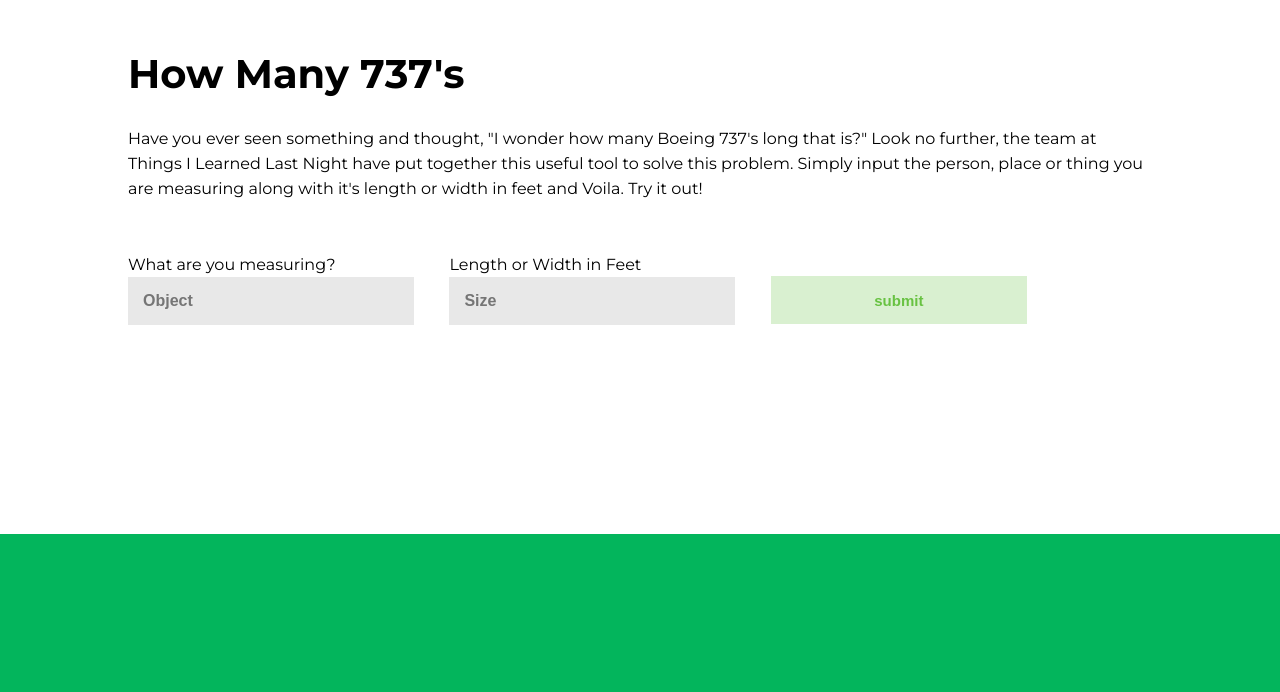
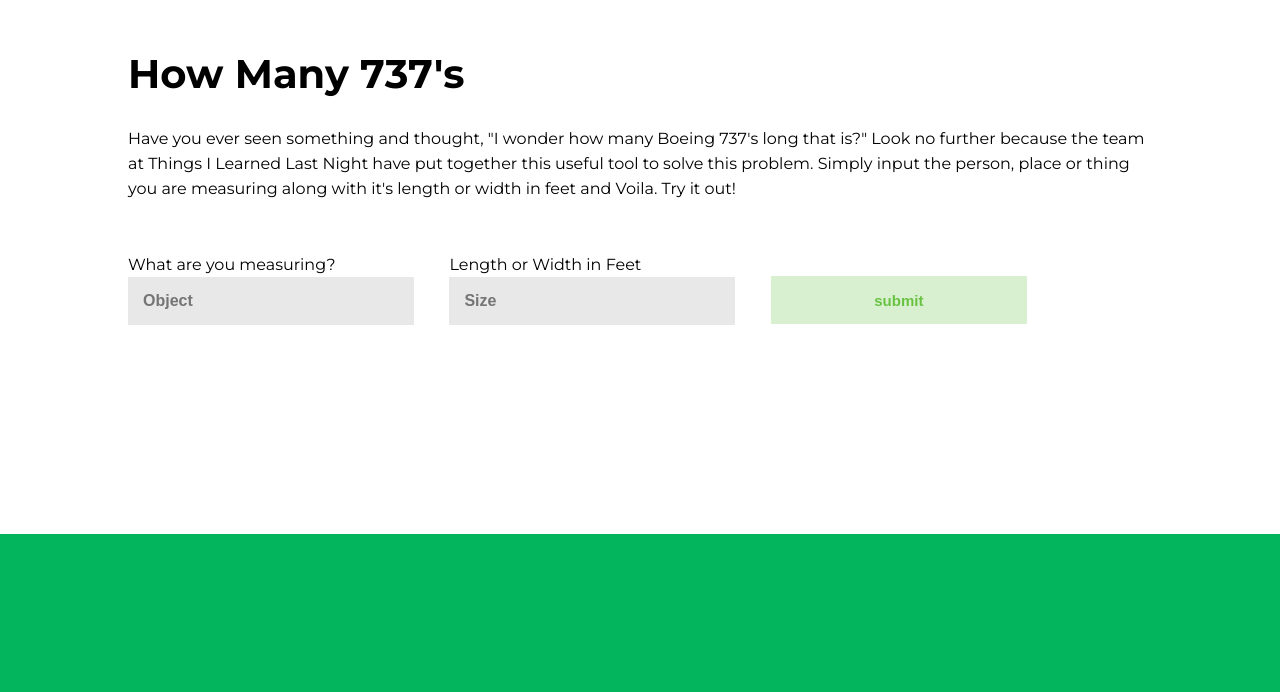
Before and after one commit to tim-stone/How-Many-737-s, a plain HTML site: page index.html in a window 1280 px wide. Shown: the part 106-798 px from the top of the page. Drawn offline with Linux system fonts and the light colour scheme.

Commit message:
1.3
Copy update

```diff
--- a/index.html
+++ b/index.html
@@ -27,7 +27,7 @@
 
         <div class="info-container">
             <h1>How Many 737's</h1>
-            <p>Have you ever seen something and thought, "I wonder how many Boeing 737's long that is?" Look no further, the team at Things I Learned Last Night have put together this useful tool to solve this problem. Simply input the person, place or thing you are measuring along with it's length or width in feet and Voila. Try it out!</p>
+            <p>Have you ever seen something and thought, "I wonder how many Boeing 737's long that is?" Look no further because the team at Things I Learned Last Night have put together this useful tool to solve this problem. Simply input the person, place or thing you are measuring along with it's length or width in feet and Voila. Try it out!</p>
         </div>
 
         <div class="form-section">
```
